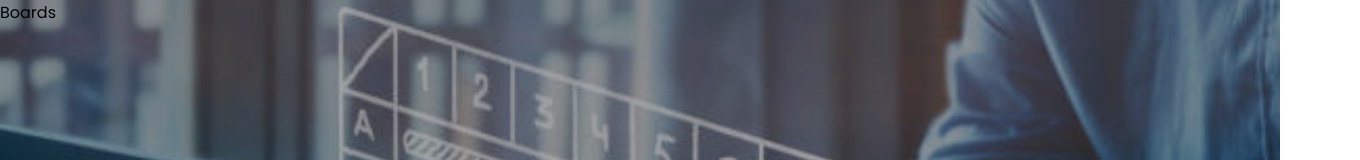
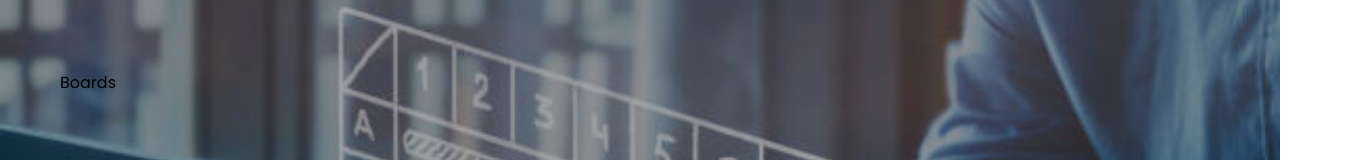
Before and after one commit to KhulisoJohn/Task-manegement, a React (Vite) app: page / in a window 1280 px wide. Shown: the top 160 px of the page, 1360 px wide, since content can reach past the window. Built offline with nearby package versions, Linux system fonts and the light colour scheme.

Commit message:
my second commit

```diff
--- a/src/Layout/index.tsx
+++ b/src/Layout/index.tsx
@@ -3,8 +3,10 @@ import {Outlet} from 'react-router'
 
 const Layout = () => {
   return (
-    <div>
-      <Outlet />
+    <div className='w-screen h-screen relative'>
+      <div className='md:pl-[250px] pl-[60px] pr-[20px] pt-[70px] w-full h-full overflow-y-auto'>
+    <Outlet />
+      </div>
     </div>
   )
 }
```
